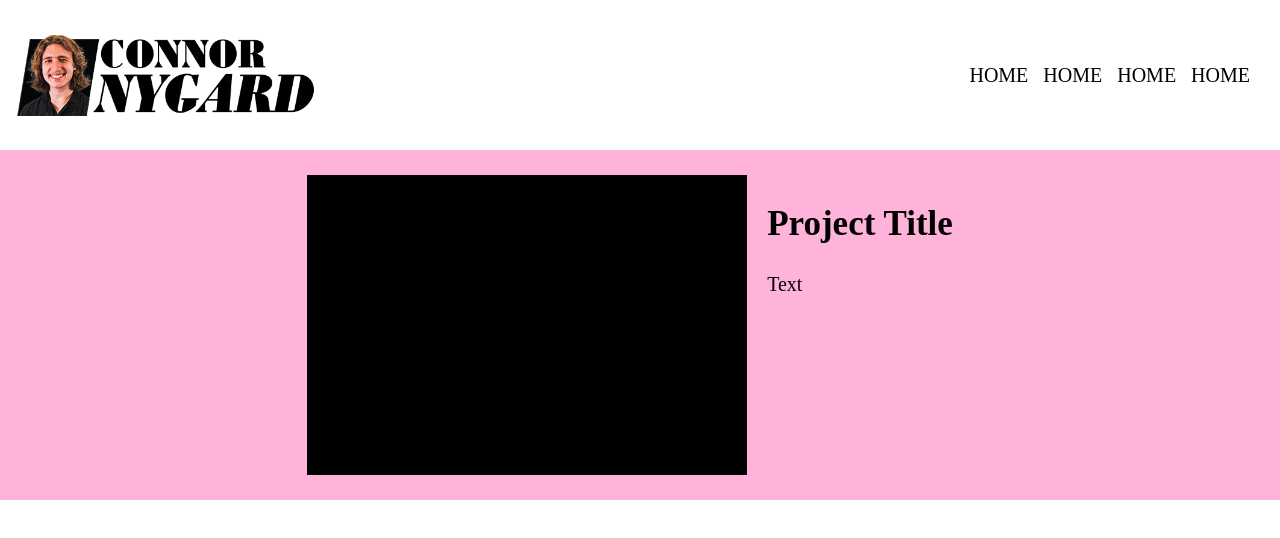
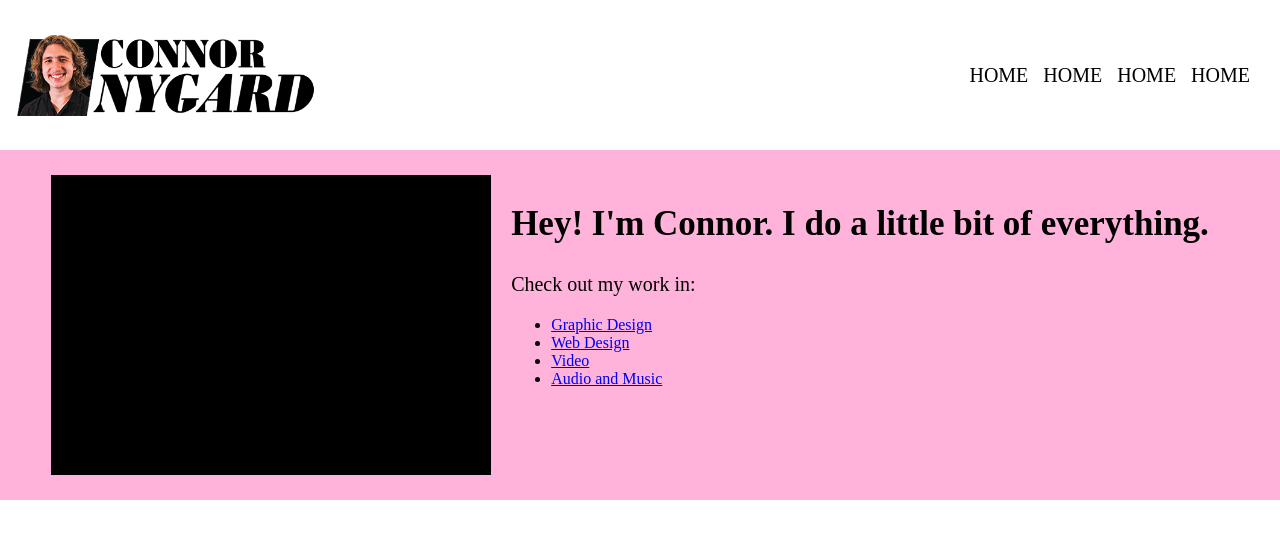
Before and after one commit to canygard/Website, a plain HTML site: page index.html in a window 1280 px wide. Drawn offline with Linux system fonts and the light colour scheme.

Commit message:
Update index.html

```diff
--- a/index.html
+++ b/index.html
@@ -39,8 +39,14 @@
 		<div class="projectimage">
 			</div>
 			<div class="projecttext">
-		<h2>Project Title</h2>
-		<p>Text</p>
+		<h2>Hey! I'm Connor. I do a little bit of everything.</h2>
+		<p>Check out my work in:</p>
+		<ul>
+		<li><a href="index.html">Graphic Design</a></li>
+    <li><a href="index.html">Web Design</a></li>
+	<li><a href="index.html">Video</a></li>
+	<li><a href="index.html">Audio and Music</a></li>
+				</ul>
 
 
 
```
